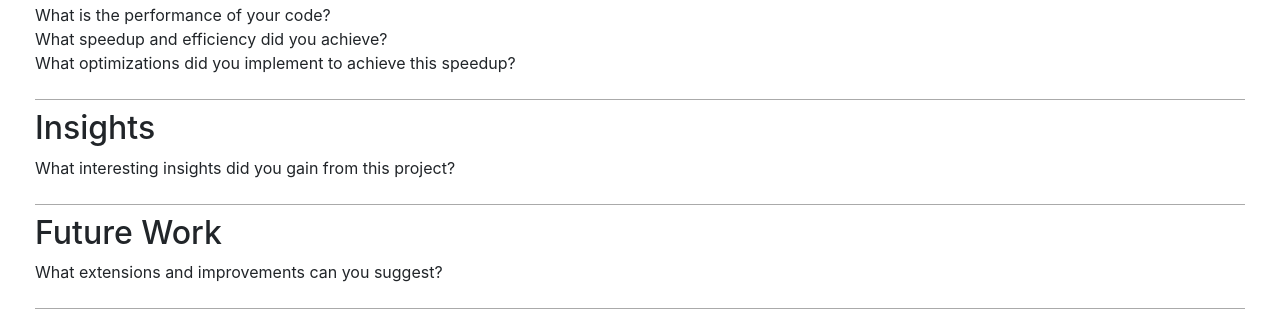
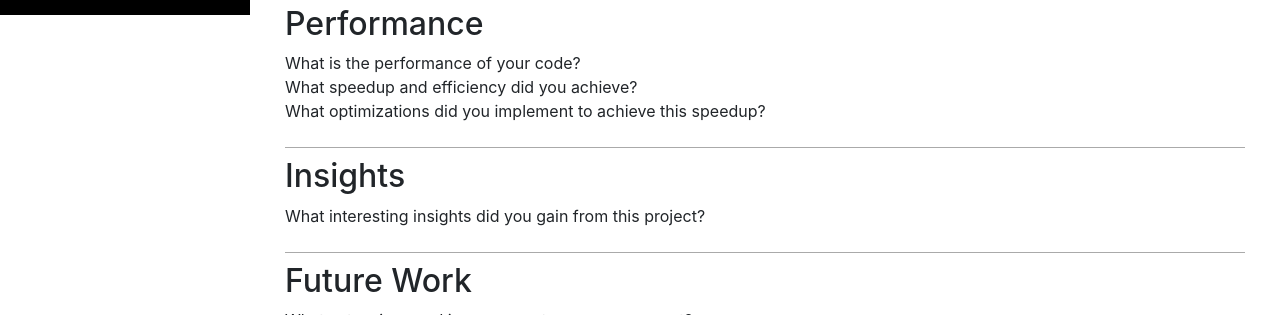
Before and after one commit to AndrewPaulLund/cs205project, a website: page docs/index.html in a window 1280 px wide. Shown: the part 785-1100 px from the top of the page. Drawn offline with Linux system fonts and the light colour scheme.

Commit message:
menu toggled in website

```diff
--- a/docs/index.html
+++ b/docs/index.html
@@ -24,7 +24,7 @@
 
 <body>
 
-<div id="wrapper">
+<div id="wrapper" class="toggled">
 
     <!-- Sidebar -->
     <div id="sidebar-wrapper">
```
